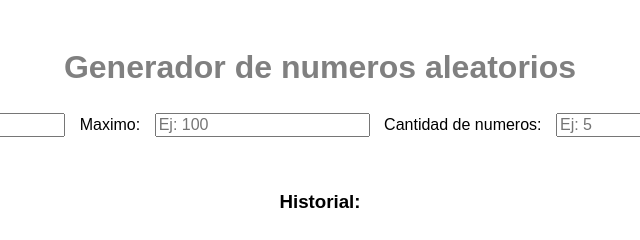
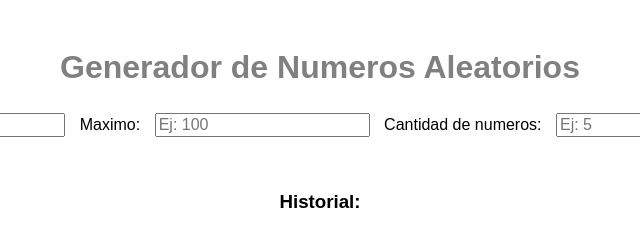
Before and after one commit to lucagermino/trabajojava, a plain HTML site: page index.html in a window 1280 px wide. Shown: the full height of the page, 320-960 px from the left. Drawn offline with Linux system fonts and the light colour scheme.

Commit message:
2dotrabajo

```diff
--- a/index.html
+++ b/index.html
@@ -8,7 +8,8 @@
     <link rel="stylesheet" href="/style.css">
 </head>
 <body>
-    <h1>Generador de numeros aleatorios</h1>
+    <h1>Generador de Numeros Aleatorios</h1>
+
 
     <div class="controls">
         <label for="min">Minimo:</label>
```
